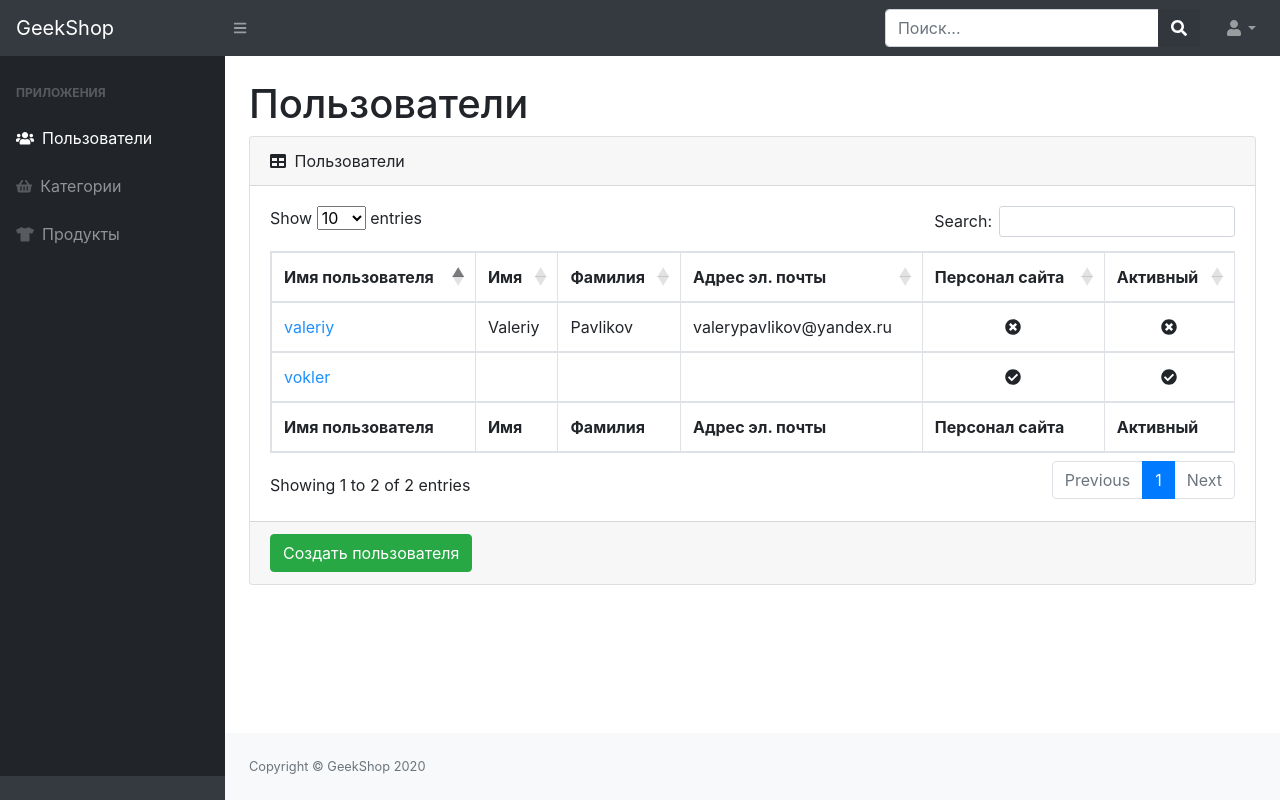
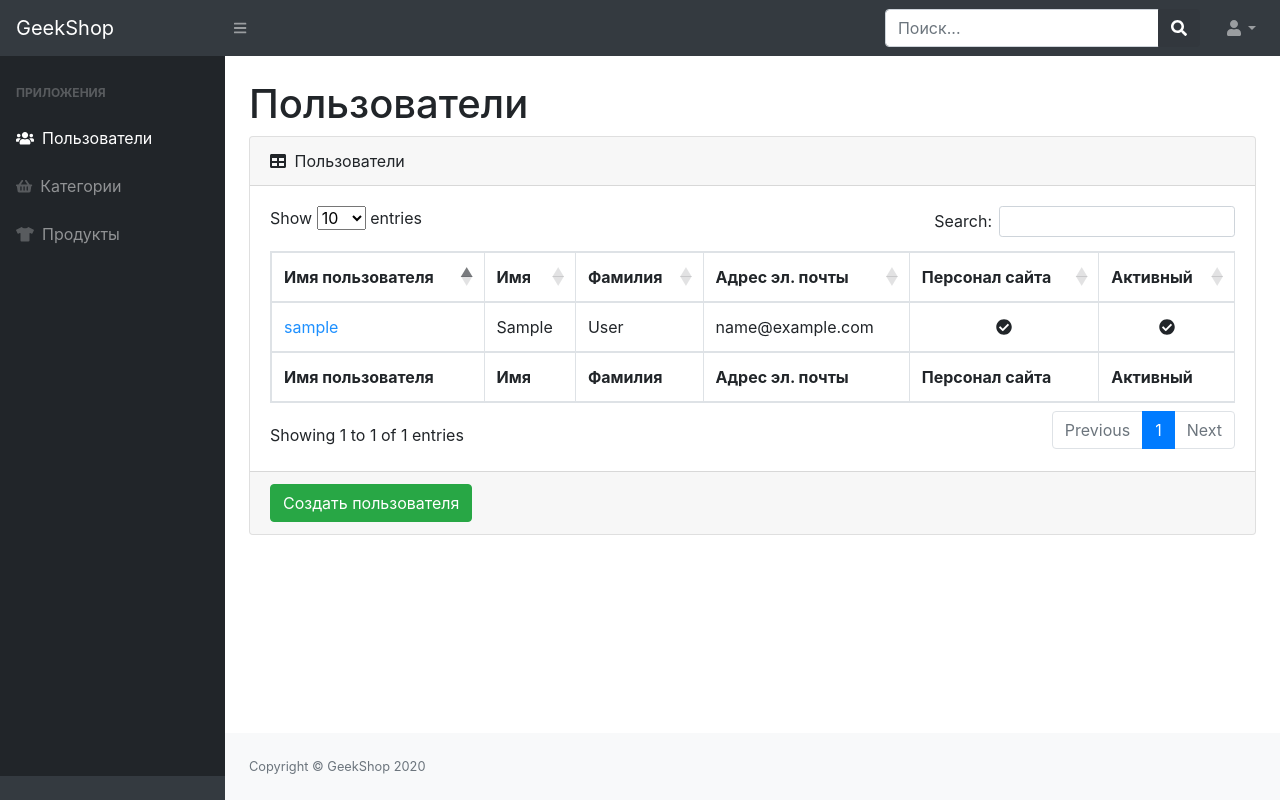
Before and after one commit to fred18811/geekshop-server, a Django app: page /admin-stuff/users/ in a window 1280 px wide. Run offline with Django 3.2, Linux system fonts and the light colour scheme; tables that the repository leaves empty hold one stand-in row (values such as "Sample post"); parts of the project's set-up code (start-up, migrations or seed data) failed here and were passed over; some libraries are stand-ins or nearby versions.

Commit message:
added CRUD for admins app

```diff
--- a/admins/templates/admins/admin-users-read.html
+++ b/admins/templates/admins/admin-users-read.html
@@ -33,22 +33,28 @@
                                 </tr>
                                 </tfoot>
                                 <tbody>
-                                <tr>
-                                    <td><a href="#" style="color: dodgerblue">vokler</a></td>
-                                    <td></td>
-                                    <td></td>
-                                    <td></td>
-                                    <td class="text-center"><i class="fas fa-check-circle"></i></td>
-                                    <td class="text-center"><i class="fas fa-check-circle"></i></td>
-                                </tr>
-                                <tr>
-                                    <td><a href="admin-users-update-delete.html" style="color: dodgerblue">valeriy</a></td>
-                                    <td>Valeriy</td>
-                                    <td>Pavlikov</td>
-                                    <td>valerypavlikov@yandex.ru</td>
-                                    <td class="text-center"><i class="fas fa-times-circle"></i></td>
-                                    <td class="text-center"><i class="fas fa-times-circle"></i></td>
-                                </tr>
+                                {% for user in users %}
+                                    <tr>
+                                        <td><a href="{% url 'admins:admin_users_update' user.id %}" style="color: dodgerblue">{{ user.username }}</a></td>
+                                        <td>{{ user.first_name }}</td>
+                                        <td>{{ user.last_name }}</td>
+                                        <td>{{ user.email }}</td>
+                                        <td class="text-center">
+                                            {% if user.is_staff %}
+                                                <i class="fas fa-check-circle"></i>
+                                            {% else %}
+                                                <i class="fas fa-times-circle"></i>
+                                            {% endif %}
+                                        </td>
+                                        <td class="text-center">
+                                            {% if user.is_active %}
+                                                <i class="fas fa-check-circle"></i>
+                                            {% else %}
+                                                <i class="fas fa-times-circle"></i>
+                                            {% endif %}
+                                        </td>
+                                    </tr>
+                                {% endfor %}
                                 </tbody>
                             </table>
                         </div>
--- a/admins/urls.py
+++ b/admins/urls.py
@@ -1,5 +1,5 @@
 from django.urls import path
-from admins.views import index, admin_users_create, admin_users_update_delete, admin_users
+from admins.views import index, admin_users_create, admin_users_update, admin_users, admin_users_remove
 
 app_name = 'admins'
 
@@ -7,5 +7,6 @@ urlpatterns = [
     path('', index, name='index'),
     path('users/', admin_users, name='admin_users'),
     path('users/create', admin_users_create, name='admin_users_create'),
-    path('users/update', admin_users_update_delete, name='admin_users_update_delete'),
+    path('users/update/<int:pk>', admin_users_update, name='admin_users_update'),
+    path('users/remove/<int:pk>', admin_users_remove, name='admin_users_remove'),
 ]
--- a/admins/views.py
+++ b/admins/views.py
@@ -1,4 +1,9 @@
-from django.shortcuts import render
+from django.shortcuts import render, HttpResponseRedirect
+from django.urls import reverse
+
+from users.models import User
+from admins.forms import UserAdminRegistrationForm, UserAdminProfileForm
+
 
 def index(request):
     context = {
@@ -6,20 +11,48 @@ def index(request):
     }
     return render(request, 'admins/index.html', context)
 
+
 def admin_users(request):
     context = {
         'title': 'GeekShop - Пользователи',
+        'users': User.objects.all(),
     }
     return render(request, 'admins/admin-users-read.html', context)
 
+
 def admin_users_create(request):
+    if request.method == 'POST':
+        form = UserAdminRegistrationForm(data=request.POST, files=request.FILES)
+        if form.is_valid():
+            form.save()
+            return HttpResponseRedirect(reverse('admins:admin_users'))
+    else:
+        form = UserAdminRegistrationForm()
     context = {
         'title': 'GeekShop - Создание пользователя',
+        'form': form,
     }
     return render(request, 'admins/admin-users-create.html', context)
 
-def admin_users_update_delete(request):
+
+def admin_users_update(request, pk):
+    selected_user = User.objects.get(id=pk)
+    if request.method == 'POST':
+        form = UserAdminProfileForm(instance=selected_user, data=request.POST)
+        if form.is_valid():
+            form.save()
+            return HttpResponseRedirect(reverse('admins:admin_users'))
+    else:
+        form = UserAdminProfileForm(instance=selected_user)
     context = {
         'title': 'GeekShop - Обновление\удаление пользователя',
+        'form': form,
+        'selected_user':selected_user
     }
-    return render(request, 'admins/admin-users-update_delete.html', context)
+    return render(request, 'admins/admin-users-update-delete.html', context)
+
+def admin_users_remove(request, pk):
+    user = User.objects.get(id=pk)
+    user.is_active = False
+    user.save()
+    return HttpResponseRedirect(reverse('admins:admin_users'))
```
Also changed, not shown: admins/forms.py (added, +15 -0 lines), admins/templates/admins/admin-users-create.html (+16 -19 lines), admins/templates/admins/admin-users-update-delete.html (+14 -17 lines).
